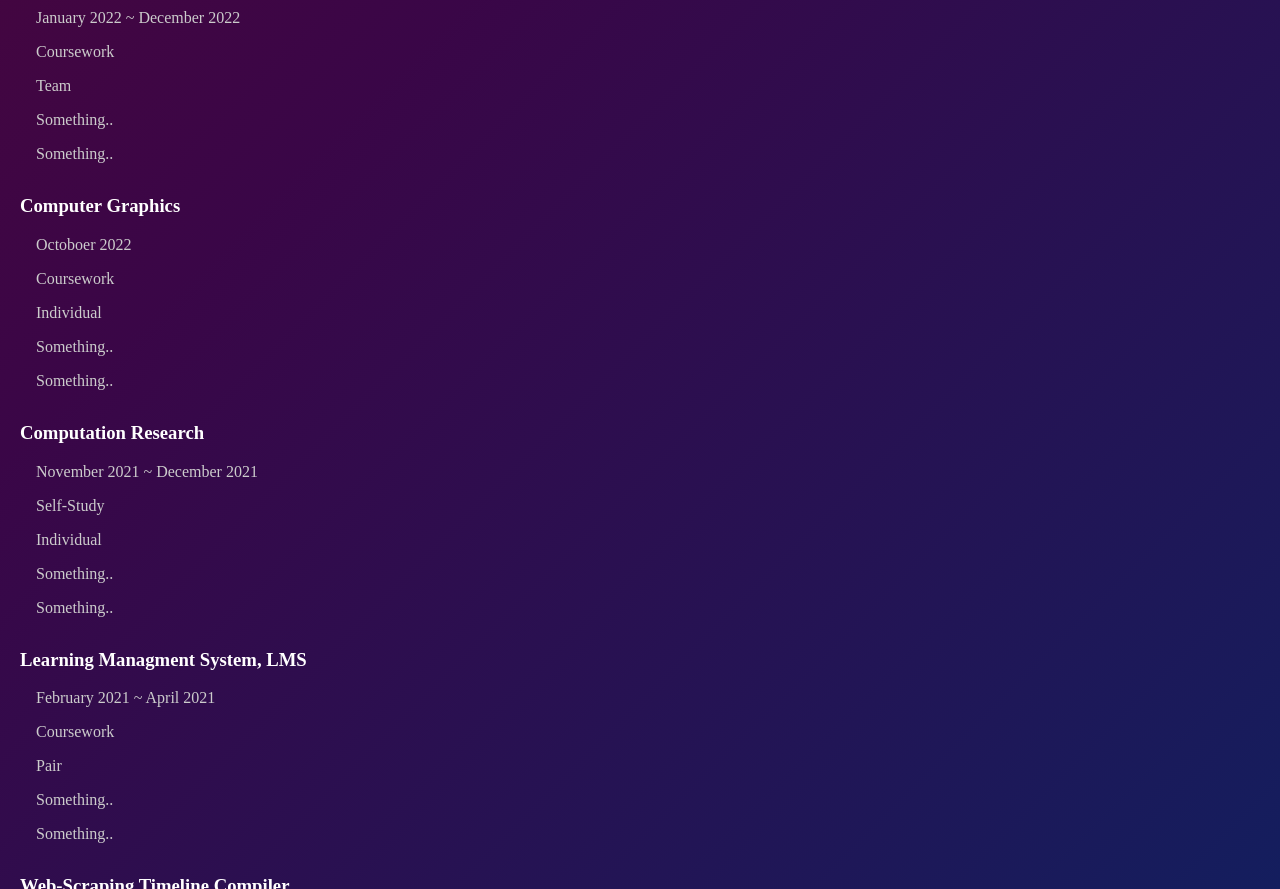
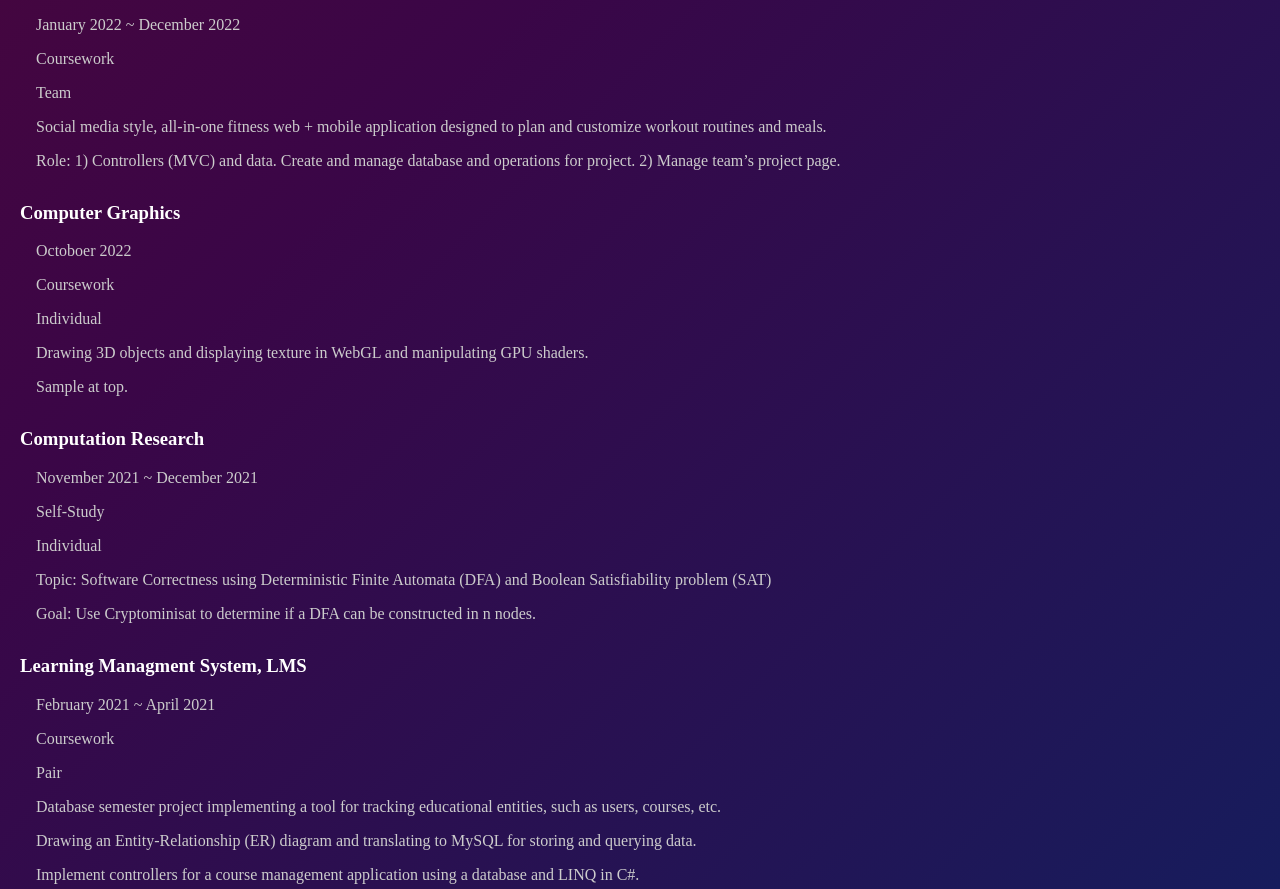
Before and after one commit to u1130131/bcf22, a plain HTML site: page index.html in a window 1280 px wide. Shown: the part 1911-2800 px from the top of the page. Drawn offline with Linux system fonts and the light colour scheme.

Commit message:
Updated project document
Transferred corresponding entries from resume document and minor additions.

```diff
--- a/index.html
+++ b/index.html
@@ -15,8 +15,7 @@
     <fieldset>
       <legend class="bolder-text">Latest Updates</legend>
       <p class="no-indent">November 5, 2022</p>
-      <p>Updated resume: <a href="documents/Nov22-Resume-en.pdf">EN</a> | <a
-          href="documents/Nov22-Resume-jp.pdf">JP</a>
+      <p>Updated resume: <a href="documents/Nov22-Resume-en.pdf">EN</a> | <a href="documents/Nov22-Resume-jp.pdf">JP</a>
         |
         <a href="documents/Nov22-Resume-en+jp.pdf">EN+JP</a>
       </p>
@@ -25,7 +24,8 @@
       <p class="space-top no-indent">Useful Links:</p>
       <ul>
         <li><a href="https://my.eng.utah.edu/~u1130131/Team8Dev.html">Senior Project</a></li>
-        <li><a href="projects/computer-graphics/project4.html">CGraphics</a></li>
+        <li><a href="projects/computer-graphics/project4.html">CGraphics</a> (desktop preferred, download 2 files below)
+        </li>
         <ul>
           <li><a href="projects/computer-graphics/teapot.obj">obj</a></li>
           <li><a href="projects/computer-graphics/bricks.png">texture</a></li>
@@ -96,44 +96,61 @@
     <p>January 2022 ~ December 2022</p>
     <p>Coursework</p>
     <p>Team</p>
-    <p>Something..</p>
-    <p>Something..</p>
+    <p>Social media style, all-in-one fitness web + mobile application designed to plan and customize workout routines
+      and meals.</p>
+    <p>Role: 1) Controllers (MVC) and data. Create and manage database and operations for project. 2) Manage team’s
+      project page.
+    </p>
+
     <h3>Computer Graphics</h3>
     <p>Octoboer 2022</p>
     <p>Coursework</p>
     <p>Individual</p>
-    <p>Something..</p>
-    <p>Something..</p>
+    <p>Drawing 3D objects and displaying texture in WebGL and manipulating GPU shaders.</p>
+    <p>Sample at top.</p>
+
     <h3>Computation Research</h3>
     <p>November 2021 ~ December 2021</p>
     <p>Self-Study</p>
     <p>Individual</p>
-    <p>Something..</p>
-    <p>Something..</p>
+    <p>Topic: Software Correctness using Deterministic Finite Automata (DFA) and Boolean Satisfiability problem (SAT)
+    </p>
+    <p>Goal: Use Cryptominisat to determine if a DFA can be constructed in n nodes.</p>
+
     <h3>Learning Managment System, LMS</h3>
     <p>February 2021 ~ April 2021</p>
     <p>Coursework</p>
     <p>Pair</p>
-    <p>Something..</p>
-    <p>Something..</p>
+    <p>Database semester project implementing a tool for tracking educational entities, such as users, courses, etc.</p>
+    <p>Drawing an Entity-Relationship (ER) diagram and translating to MySQL for storing and querying data.</p>
+    <p>Implement controllers for a course management application using a database and LINQ in C#.</p>
+
     <h3>Web-Scraping Timeline Compiler</h3>
     <p>October 2020 ~ December 2020</p>
     <p>Coursework</p>
     <p>Team</p>
-    <p>Something..</p>
-    <p>Something..</p>
+    <p>Collecting real-time data from 6 web sources every hour and compiling a visual timeline.</p>
+    <p>Utilizing AWS EC2 instance to run Linux and automate hourly execution of Docker and Python codes to extract data
+      (web scraping) and store in Git.</p>
+    <p>Using Docker to also run C++ code to format selected data into frames and compile the MP4 video with FFmpeg
+      libraries.</p>
+    <p>Tools: AWS, C++, Python, FFmpeg, Selenium(?)</p>
+
     <h3>Agar.io</h3>
     <p>March 2020 ~ April 2020</p>
     <p>Coursework</p>
     <p>Individual</p>
-    <p>Something..</p>
-    <p>Something..</p>
+    <p>Client-side game based off of the Agar.io web game and displaying game statistics.</p>
+    <p>Multithreading to read/send JSON objects and player movement.</p>
+    <p>Using SQL Server Management Studio (SSMS, Microsoft) and HTTP to construct basic web pages to display game data.
+    </p>
+
     <h3>Spreadsheet</h3>
     <p>January 2020 ~ February 2020</p>
     <p>Coursework</p>
     <p>Pair</p>
-    <p>Something..</p>
-    <p>Something..</p>
+    <p>Program supporting basic calculator and variable functions in the known grid format.</p>
+    <p>First exposure and practicing of software development with task managing (GitHub Projects).</p>
   </div>
 </body>
 
--- a/styles/mainlayout.css
+++ b/styles/mainlayout.css
@@ -11,11 +11,18 @@ body {
 }
 
 h1 {
+    background-color: rgba(0, 0, 0, 0.2);
+    margin: 0;
+    padding: 1.5rem 0;
     text-align: center !important;
 }
 
 hr {
-    margin: 2rem 0;
+    margin: 0.75rem 0 2rem;
+}
+
+fieldset {
+    background-color: rgba(0, 0, 0, 0.2);
 }
 
 legend {
```
Also changed, not shown: 3 other files.
